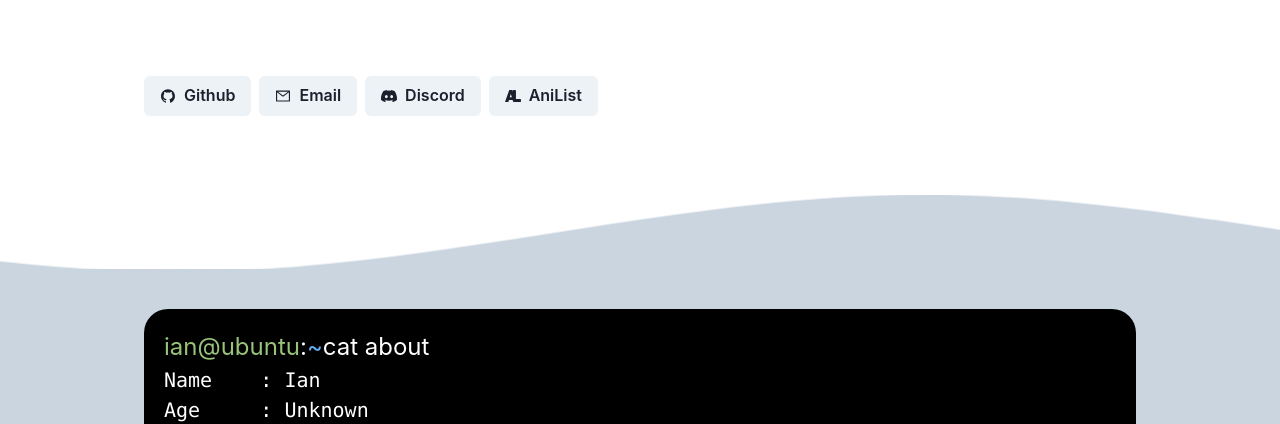
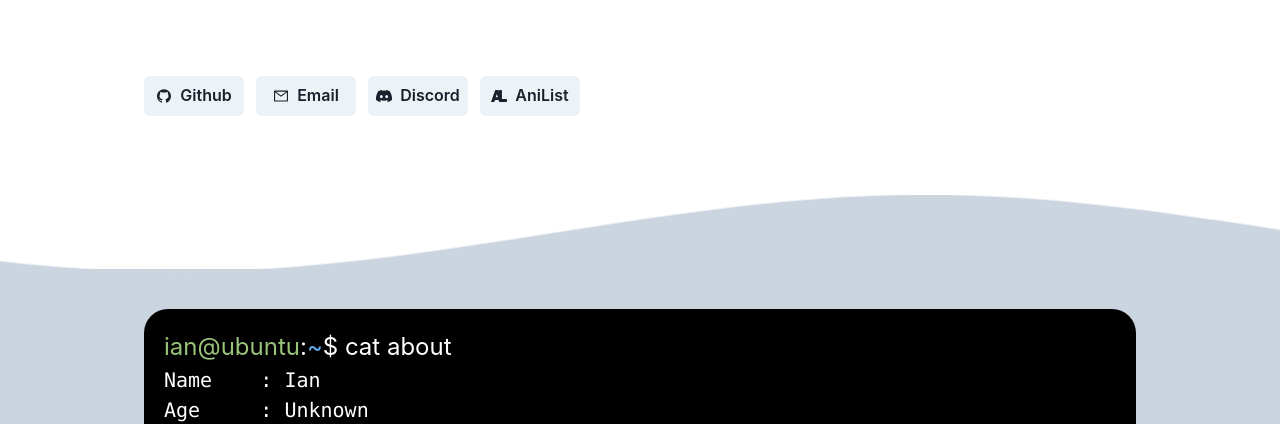
Before and after one commit to IanDesuyo/IanDesuyo.github.io, a Next.js app: page / in a window 1280 px wide. Shown: the part 500-924 px from the top of the page. Built offline with nearby package versions, Linux system fonts and the light colour scheme.

Commit message:
fix some bugs

```diff
--- a/components/socialMedia.jsx
+++ b/components/socialMedia.jsx
@@ -1,4 +1,4 @@
-import { Stack, Button, Icon, Link } from "@chakra-ui/react";
+import { Wrap, Button, Icon, Link } from "@chakra-ui/react";
 import { AiFillGithub, AiOutlineMail } from "react-icons/ai";
 import { SiAnilist } from "react-icons/si";
 import { BsDiscord } from "react-icons/bs";
@@ -11,21 +11,23 @@ const LinkButton = ({ icon, url, text }) => {
         ":hover": { textDecoration: "none" },
       }}
     >
-      <Button leftIcon={icon}>{text}</Button>
+      <Button leftIcon={icon} w="100px">
+        {text}
+      </Button>
     </Link>
   );
 };
 
 const SocialMedia = () => {
   return (
-    <Stack direction="row">
+    <Wrap spacing={3}>
       <LinkButton
         icon={<Icon as={AiFillGithub} />}
         url="https://github.com/IanDesuyo"
         text="Github"
       />
       <LinkButton icon={<Icon as={AiOutlineMail} />} url="mailto:ian@randosoru.me" text="Email" />
-      <Button leftIcon={<Icon as={BsDiscord} />} onClick={() => alert("Ian#5898")}>
+      <Button leftIcon={<Icon as={BsDiscord} />} w="100px" onClick={() => alert("Ian#5898")}>
         Discord
       </Button>
       <LinkButton
@@ -33,7 +35,7 @@ const SocialMedia = () => {
         url="https://anilist.co/user/IanDesuyo"
         text="AniList"
       />
-    </Stack>
+    </Wrap>
   );
 };
 
--- a/components/terminal.jsx
+++ b/components/terminal.jsx
@@ -9,7 +9,7 @@ const Terminal = ({ lines }) => {
             <Text textColor="#98C379">ian@ubuntu</Text>
             <Text>:</Text>
             <Text textColor="#61AFEF">~</Text>
-            <Text>{text}</Text>
+            <Text>$ {text}</Text>
           </Box>
         ) : (
           <Text as="pre" key={index}>
```
